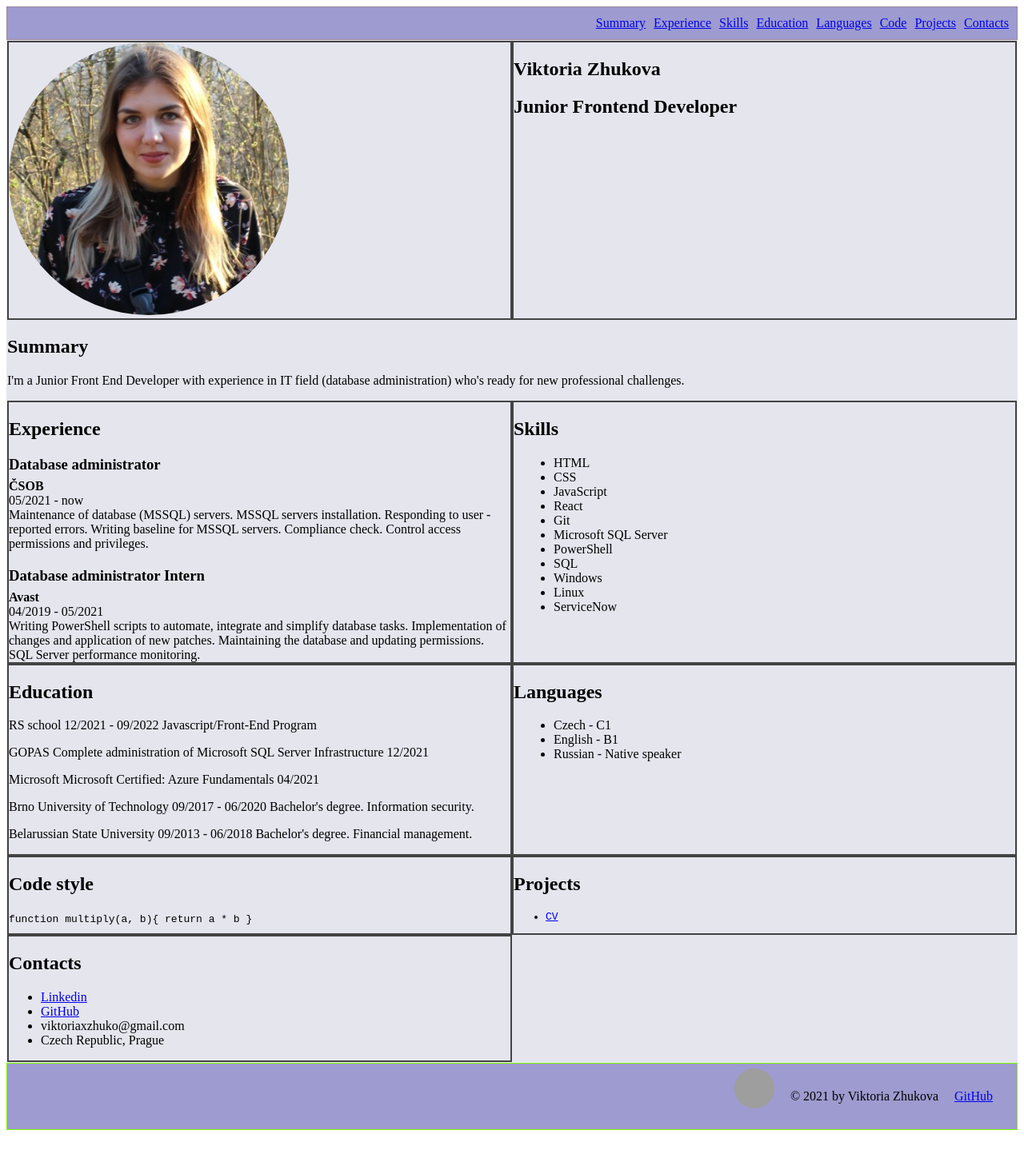
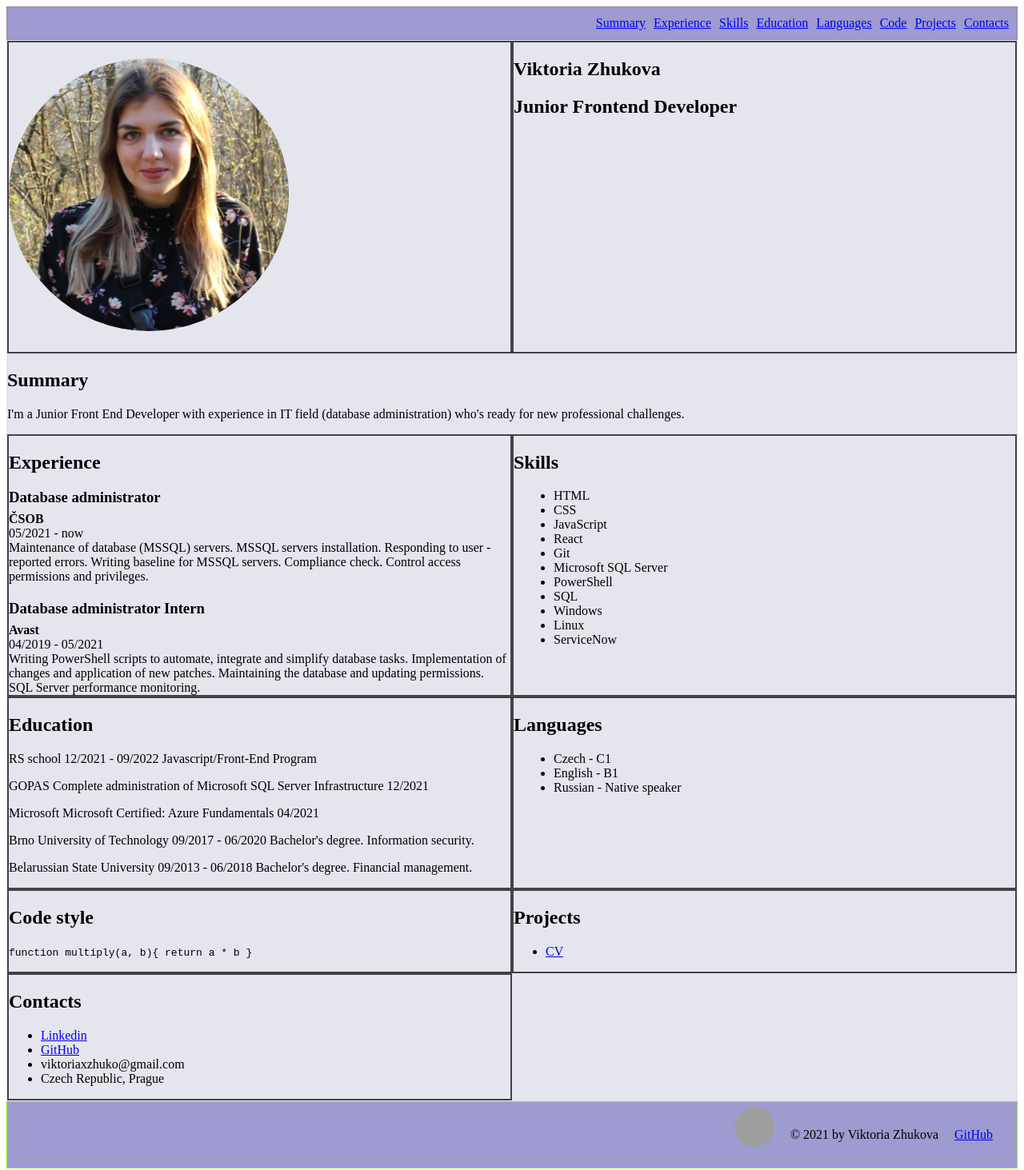
Before and after one commit to xzhuko00/rsschool-cv-PRE-School, a plain HTML site: page index.html in a window 1280 px wide. Shown: the whole page at 80% size. Before the commit the page ends 1421 px from the top, so only its background shows below. Drawn offline with Linux system fonts and the light colour scheme; grey boxes are pictures that could not be loaded.

Commit message:
fix: fixed W3 errors 2.0

```diff
--- a/index.html
+++ b/index.html
@@ -35,7 +35,7 @@
 
     <main class="main main-container">
         <div class="container"></div>
-        <section class="section"><img src="zhukova.png" alt="my photo" class="img"></section>
+        <section class="section"><h2><img src="zhukova.png" alt="my photo" class="img"></h2></section>
             <section class="section" id="name" > <h1 class="section-viktoria" style="justify-content: center;">Viktoria Zhukova</h1>
                 <h2>Junior Frontend Developer</h2>
                  </section>
@@ -106,11 +106,11 @@
                           return a * b
                         }
                 </code> </section>
-                <section class="section" id="projects"> <h2 class="section-projects">Projects</h2><code>
+                <section class="section" id="projects"> <h2 class="section-projects">Projects</h2>
                     <ul>
                     <li><a href="https://xzhuko00.github.io/rsschool-cv/">CV</a></li>
                 </ul>
-              </code> </section>
+               </section>
                 <section class="section" id="contacts"> <h2 class="section-contacts">Contacts</h2>
                     <ul>
                     <li><a href="https://www.linkedin.com/in/viktoria-zhukova-b81a90169/">Linkedin</a></li>
```
